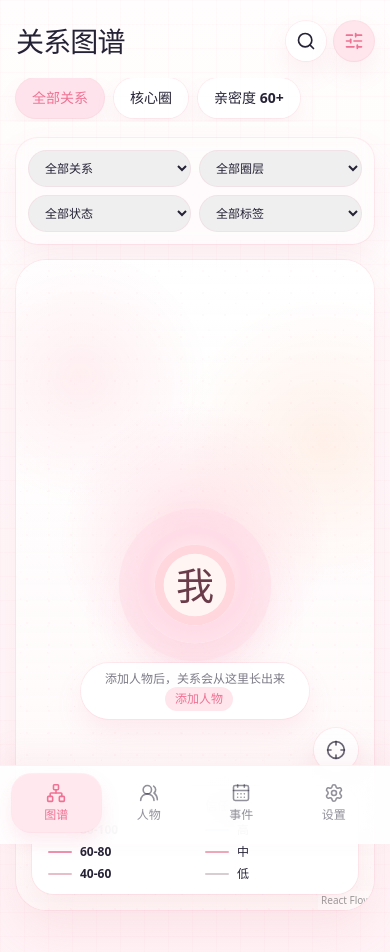
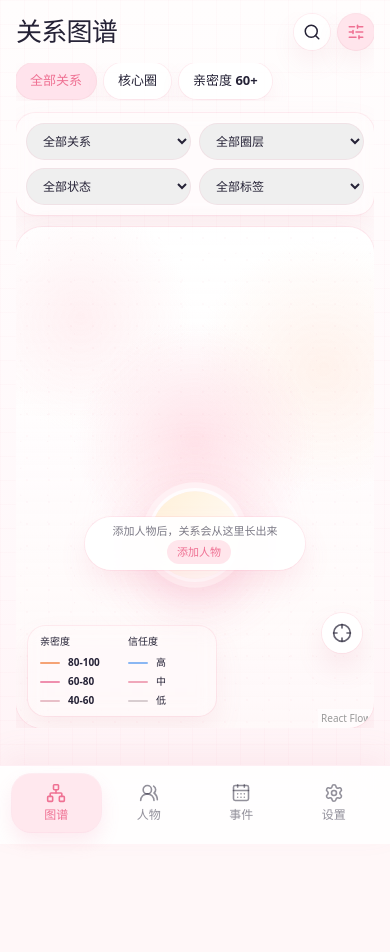
Before and after one commit to sharprou/relation, a React (Vite) app: page /graph in a window 390 px wide. Both pictures are taken after a click on the button 354 px from the left and 41 px from the top of the page. Shown: the top 952 px of the page. After the commit the page ends 844 px from the top, so only its background shows below. Built offline with nearby package versions, Linux system fonts and the light colour scheme.

Commit message:
fix graph mobile layout 019f1452-1f3a-77c3-9743-fe220712a5a4

```diff
--- a/src/features/graph/GraphCanvas.tsx
+++ b/src/features/graph/GraphCanvas.tsx
@@ -2,6 +2,7 @@ import { useEffect } from 'react'
 import { Background, ReactFlow, type Edge, type Node, useReactFlow } from '@xyflow/react'
 import '@xyflow/react/dist/style.css'
 import { Crosshair } from 'lucide-react'
+import clsx from 'clsx'
 import PersonNode from './PersonNode'
 import SelfNode from './SelfNode'
 
@@ -14,6 +15,7 @@ interface GraphCanvasProps {
   nodes: Node[]
   edges: Edge[]
   onPersonClick: (personId: string) => void
+  className?: string
   emptyHint?: {
     text: string
     actionLabel?: string
@@ -21,7 +23,7 @@ interface GraphCanvasProps {
   }
 }
 
-export default function GraphCanvas({ nodes, edges, onPersonClick, emptyHint }: GraphCanvasProps) {
+export default function GraphCanvas({ nodes, edges, onPersonClick, className, emptyHint }: GraphCanvasProps) {
   const reactFlow = useReactFlow()
   const hasPersonNodes = nodes.some((node) => node.type === 'personNode')
 
@@ -31,7 +33,7 @@ export default function GraphCanvas({ nodes, edges, onPersonClick, emptyHint }:
     if (hasPersonNodes) {
       window.setTimeout(() => {
         const viewport = reactFlow.getViewport()
-        reactFlow.setViewport({ ...viewport, y: viewport.y - 126 }, { duration: 180 })
+        reactFlow.setViewport({ ...viewport, y: viewport.y - 82 }, { duration: 180 })
       }, duration + 40)
     }
   }
@@ -45,11 +47,11 @@ export default function GraphCanvas({ nodes, edges, onPersonClick, emptyHint }:
   }, [edges.length, nodes.length, reactFlow])
 
   return (
-    <div className="relative h-[650px] min-h-[560px] overflow-hidden rounded-[1.9rem] bg-[radial-gradient(circle_at_50%_43%,rgba(255,215,224,0.74),transparent_8.5rem),radial-gradient(circle_at_18%_18%,rgba(255,229,233,0.62),transparent_8rem),radial-gradient(circle_at_86%_28%,rgba(255,226,211,0.48),transparent_9rem),linear-gradient(180deg,rgba(255,255,255,0.92),rgba(255,249,249,0.76))] shadow-[0_22px_48px_rgba(218,116,139,0.12)] ring-1 ring-rose/10">
+    <div className={clsx('relative h-full min-h-0 overflow-hidden rounded-[1.65rem] bg-[radial-gradient(circle_at_50%_43%,rgba(255,215,224,0.70),transparent_7.5rem),radial-gradient(circle_at_18%_18%,rgba(255,229,233,0.56),transparent_7rem),radial-gradient(circle_at_86%_28%,rgba(255,226,211,0.42),transparent_8rem),linear-gradient(180deg,rgba(255,255,255,0.92),rgba(255,249,249,0.76))] shadow-[0_18px_42px_rgba(218,116,139,0.11)] ring-1 ring-rose/10', className)}>
       <div className="pointer-events-none absolute inset-0 bg-[radial-gradient(circle,rgba(239,113,147,0.09)_1px,transparent_1px)] bg-[length:22px_22px] opacity-40" />
       <div className="pointer-events-none absolute inset-x-0 top-0 z-10 h-16 bg-gradient-to-b from-white/82 to-white/0" />
       {emptyHint ? (
-        <div className="pointer-events-auto absolute left-1/2 top-[62%] z-10 w-[228px] -translate-x-1/2 rounded-full bg-white/90 px-4 py-2 text-center text-xs font-bold text-ink/60 shadow-[0_14px_28px_rgba(239,113,147,0.12)] ring-1 ring-rose/10 backdrop-blur">
+        <div className="pointer-events-auto absolute left-1/2 top-[58%] z-10 w-[220px] -translate-x-1/2 rounded-full bg-white/90 px-3.5 py-1.5 text-center text-[11px] font-bold text-ink/60 shadow-[0_14px_28px_rgba(239,113,147,0.12)] ring-1 ring-rose/10 backdrop-blur">
           <span>{emptyHint.text}</span>
           {emptyHint.actionLabel && emptyHint.onAction ? (
             <button type="button" className="ml-2 rounded-full bg-[#ffe6ec] px-2.5 py-1 text-rose" onClick={emptyHint.onAction}>
@@ -58,10 +60,10 @@ export default function GraphCanvas({ nodes, edges, onPersonClick, emptyHint }:
           ) : null}
         </div>
       ) : null}
-      <div className="absolute bottom-[8.6rem] right-4 z-10">
+      <div className="absolute bottom-[4.7rem] right-3 z-10">
         <button
           type="button"
-          className="grid h-11 w-11 place-items-center rounded-full bg-white/90 text-ink/70 shadow-[0_14px_28px_rgba(218,116,139,0.14)] ring-1 ring-rose/10 backdrop-blur"
+          className="grid h-10 w-10 place-items-center rounded-full bg-white/90 text-ink/70 shadow-[0_14px_28px_rgba(218,116,139,0.14)] ring-1 ring-rose/10 backdrop-blur"
           onClick={() => fitGraphView(350)}
           aria-label="重置视图"
         >
@@ -88,19 +90,19 @@ export default function GraphCanvas({ nodes, edges, onPersonClick, emptyHint }:
           <Background color="#f8dce4" gap={24} size={0.75} />
         </ReactFlow>
       </div>
-      <div className="pointer-events-none absolute bottom-4 left-4 right-4 z-10 rounded-[1.35rem] bg-white/90 px-4 py-3 text-xs font-bold text-ink/72 shadow-[0_16px_34px_rgba(218,116,139,0.11)] ring-1 ring-rose/10 backdrop-blur">
-        <div className="grid grid-cols-2 gap-5">
+      <div className="pointer-events-none absolute bottom-3 left-3 z-10 w-[188px] rounded-[1.1rem] bg-white/88 px-3 py-2 text-[10px] font-bold text-ink/72 shadow-[0_14px_28px_rgba(218,116,139,0.10)] ring-1 ring-rose/10 backdrop-blur">
+        <div className="grid grid-cols-2 gap-3">
           <div>
-            <p className="mb-2 text-[12px] font-black text-ink">亲密度</p>
-            <div className="space-y-1.5">
+            <p className="mb-1.5 text-[10px] font-black text-ink">亲密度</p>
+            <div className="space-y-1">
               <LegendLine color="#f5a375" label="80-100" />
               <LegendLine color="#ef8fae" label="60-80" />
               <LegendLine color="#e8bfc8" label="40-60" />
             </div>
           </div>
           <div>
-            <p className="mb-2 text-[12px] font-black text-ink">信任度</p>
-            <div className="space-y-1.5">
+            <p className="mb-1.5 text-[10px] font-black text-ink">信任度</p>
+            <div className="space-y-1">
               <LegendLine color="#8ab7f3" label="高" />
               <LegendLine color="#f0a7ba" label="中" />
               <LegendLine color="#d8cdd0" label="低" />
@@ -115,7 +117,7 @@ export default function GraphCanvas({ nodes, edges, onPersonClick, emptyHint }:
 function LegendLine({ color, label }: { color: string; label: string }) {
   return (
     <div className="flex items-center gap-2">
-      <span className="h-0.5 w-6 rounded-full" style={{ backgroundColor: color }} />
+      <span className="h-0.5 w-5 rounded-full" style={{ backgroundColor: color }} />
       <span>{label}</span>
     </div>
   )
--- a/src/features/graph/SelfNode.tsx
+++ b/src/features/graph/SelfNode.tsx
@@ -1,5 +1,6 @@
 import { Handle, Position, type NodeProps } from '@xyflow/react'
 import type { Person } from '../../types'
+import PersonAvatar from '../../components/common/PersonAvatar'
 
 const handleClass = '!h-2 !w-2 !border-0 !bg-transparent opacity-0'
 
@@ -7,16 +8,20 @@ export default function SelfNode({ data }: NodeProps) {
   const person = data.person as Person
 
   return (
-    <div className="relative grid h-[104px] w-[104px] place-items-center rounded-full bg-[radial-gradient(circle_at_50%_45%,#fff6f4_0%,#ffdce7_56%,#ffeaf0_100%)] text-center text-ink shadow-[0_22px_48px_rgba(239,113,147,0.24)] ring-[16px] ring-[#ffdce7]/50">
+    <div className="relative grid h-[94px] w-[94px] place-items-center rounded-full bg-[#fff1f4] p-2 text-center text-ink shadow-[0_18px_40px_rgba(239,113,147,0.18)]">
+      <span className="pointer-events-none absolute inset-[-10px] -z-10 rounded-full bg-[#ffd9e2]/35 blur-xl" />
       {(['top', 'right', 'bottom', 'left'] as const).map((position) => (
         <Handle key={`source-${position}`} id={position} type="source" position={Position[position[0].toUpperCase() + position.slice(1) as keyof typeof Position]} className={handleClass} />
       ))}
       {(['top', 'right', 'bottom', 'left'] as const).map((position) => (
         <Handle key={`target-${position}`} id={position} type="target" position={Position[position[0].toUpperCase() + position.slice(1) as keyof typeof Position]} className={handleClass} />
       ))}
-      <div className="grid h-[72px] w-[72px] place-items-center rounded-full bg-[#fff6f4] text-[34px] font-black leading-none text-[#6a3c4a] shadow-[inset_0_0_0_8px_rgba(255,210,218,0.86)]">
-        {person.name.trim().slice(0, 1) || '我'}
-      </div>
+      <PersonAvatar
+        name={person.name || '我'}
+        avatar={person.avatar}
+        seed={person.circle}
+        className="h-full w-full text-[32px] text-[#6a3c4a] shadow-none ring-[3px] ring-white/80"
+      />
     </div>
   )
 }
--- a/src/pages/GraphPage.tsx
+++ b/src/pages/GraphPage.tsx
@@ -98,31 +98,31 @@ export default function GraphPage() {
     : undefined
 
   return (
-    <div className="space-y-4">
-      <header className="flex items-center justify-between gap-3 pt-1">
-        <h1 className="text-[28px] font-black tracking-[-0.03em] text-ink">关系图谱</h1>
+    <div className="-mt-1 flex h-[calc(100dvh-8rem)] min-h-0 flex-col gap-3 overflow-hidden">
+      <header className="flex shrink-0 items-center justify-between gap-3">
+        <h1 className="text-[26px] font-black tracking-[-0.03em] text-ink">关系图谱</h1>
         <div className="flex items-center gap-2">
           <button
             type="button"
-            className="grid h-10 w-10 place-items-center rounded-full bg-white/90 text-ink shadow-[0_12px_24px_rgba(218,116,139,0.10)] ring-1 ring-rose/10"
+            className="grid h-9 w-9 place-items-center rounded-full bg-white/90 text-ink shadow-[0_12px_24px_rgba(218,116,139,0.10)] ring-1 ring-rose/10"
             onClick={() => navigate('/people')}
             aria-label="搜索人物"
           >
-            <Search className="h-5 w-5" aria-hidden="true" />
+            <Search className="h-[18px] w-[18px]" aria-hidden="true" />
           </button>
           <button
             type="button"
-            className={`grid h-10 w-10 place-items-center rounded-full shadow-[0_12px_24px_rgba(218,116,139,0.10)] ring-1 transition ${showAdvancedFilters ? 'bg-[#ffe5ec] text-rose ring-rose/20' : 'bg-white/90 text-ink ring-rose/10'}`}
+            className={`grid h-9 w-9 place-items-center rounded-full shadow-[0_12px_24px_rgba(218,116,139,0.10)] ring-1 transition ${showAdvancedFilters ? 'bg-[#ffe5ec] text-rose ring-rose/20' : 'bg-white/90 text-ink ring-rose/10'}`}
             onClick={() => setShowAdvancedFilters((current) => !current)}
             aria-label="筛选图谱"
           >
-            <SlidersHorizontal className="h-5 w-5" aria-hidden="true" />
+            <SlidersHorizontal className="h-[18px] w-[18px]" aria-hidden="true" />
           </button>
         </div>
       </header>
 
-      <div className="-mx-4 overflow-x-auto px-4 pb-1 [scrollbar-width:none] [&::-webkit-scrollbar]:hidden">
-        <div className="flex min-w-max gap-2.5">
+      <div className="-mx-4 shrink-0 overflow-x-auto px-4 pb-0.5 [scrollbar-width:none] [&::-webkit-scrollbar]:hidden">
+        <div className="flex min-w-max gap-2">
           <FilterChip active={!hasFilters} label="全部关系" onClick={clearFilters} />
           <FilterChip active={filters.circle === CORE_CIRCLE} label="核心圈" onClick={toggleCoreCircle} />
           <FilterChip active={filters.minIntimacy === MIN_INTIMACY} label="亲密度 60+" onClick={toggleMinIntimacy} />
@@ -131,7 +131,7 @@ export default function GraphPage() {
       </div>
 
       {showAdvancedFilters ? (
-        <div className="rounded-[1.35rem] bg-white/72 p-3 shadow-[0_14px_30px_rgba(218,116,139,0.10)] ring-1 ring-rose/10 backdrop-blur">
+        <div className="shrink-0 rounded-[1.2rem] bg-white/72 p-2.5 shadow-[0_14px_30px_rgba(218,116,139,0.10)] ring-1 ring-rose/10 backdrop-blur">
           <div className="grid grid-cols-2 gap-2">
             <select className="min-w-0 rounded-full border border-rose/10 bg-white/86 px-3 py-2 text-xs font-bold text-ink/68 outline-none focus:border-rose/30" value={filters.relationType} onChange={(event) => setFilter('relationType', event.target.value)}>
               <option value="">全部关系</option>
@@ -153,19 +153,22 @@ export default function GraphPage() {
         </div>
       ) : null}
 
-      {error ? <div className="rounded-2xl bg-white/90 px-4 py-3 text-sm text-rose-700 shadow-soft ring-1 ring-rose/10">{error}</div> : null}
+      {error ? <div className="shrink-0 rounded-2xl bg-white/90 px-4 py-2.5 text-sm text-rose-700 shadow-soft ring-1 ring-rose/10">{error}</div> : null}
 
       {graphData ? (
+        <div className="min-h-0 flex-1">
           <ReactFlowProvider>
             <GraphCanvas
+              className="h-full"
               nodes={graphData.nodes}
               edges={graphData.edges}
               emptyHint={emptyHint}
               onPersonClick={(personId) => navigate(`/people/${personId}`)}
             />
           </ReactFlowProvider>
+        </div>
       ) : (
-        <div className="grid h-[560px] place-items-center rounded-[1.9rem] bg-white/80 text-sm font-bold text-ink/50 shadow-soft ring-1 ring-rose/10">
+        <div className="grid min-h-0 flex-1 place-items-center rounded-[1.65rem] bg-white/80 text-sm font-bold text-ink/50 shadow-soft ring-1 ring-rose/10">
           正在准备关系图谱
         </div>
       )}
@@ -177,7 +180,7 @@ function FilterChip({ active, label, onClick }: { active: boolean; label: string
   return (
     <button
       type="button"
-      className={`rounded-full px-4 py-2.5 text-sm font-black shadow-[0_10px_22px_rgba(218,116,139,0.08)] ring-1 transition active:scale-[0.98] ${active ? 'bg-[#ffe3ec] text-rose ring-rose/20' : 'bg-white/90 text-ink/68 ring-rose/10'}`}
+      className={`rounded-full px-3.5 py-2 text-[13px] font-black shadow-[0_10px_22px_rgba(218,116,139,0.08)] ring-1 transition active:scale-[0.98] ${active ? 'bg-[#ffe3ec] text-rose ring-rose/20' : 'bg-white/90 text-ink/68 ring-rose/10'}`}
       onClick={onClick}
     >
       {label}
```
Lines whose indentation alone changed are shown as unchanged.
